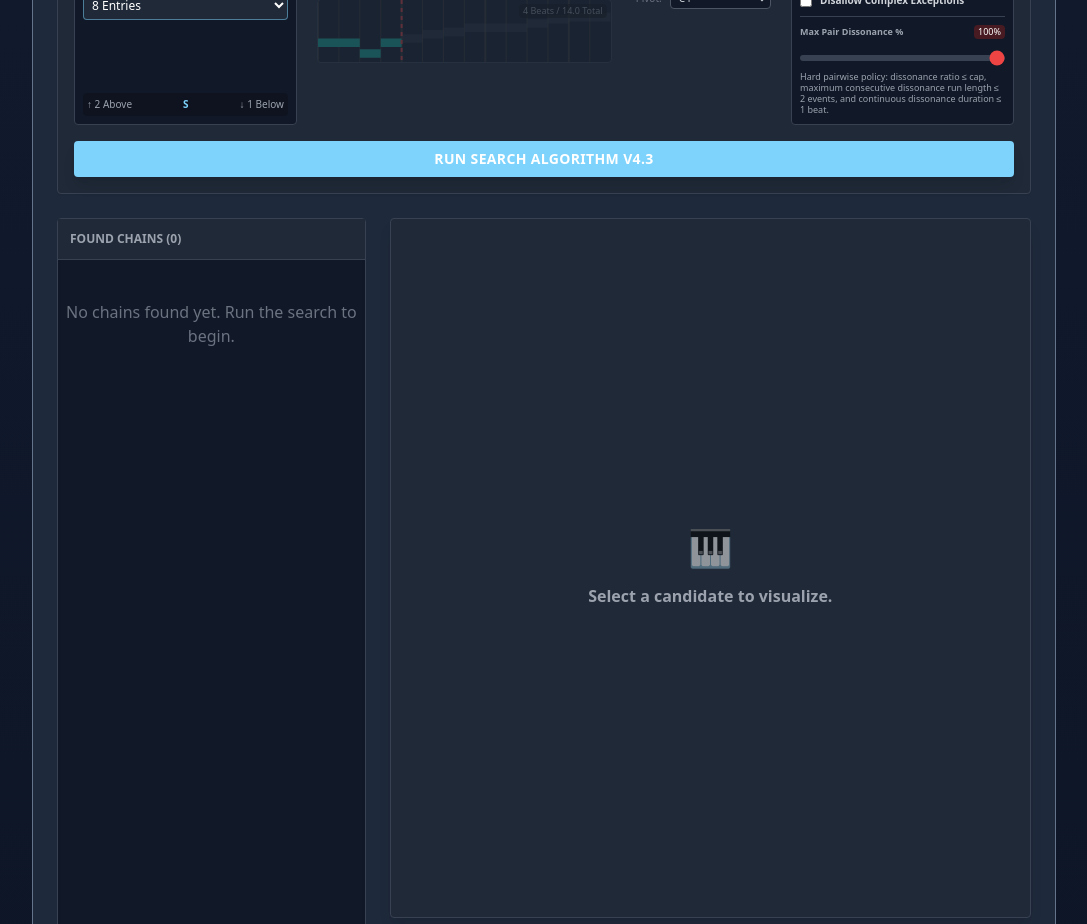
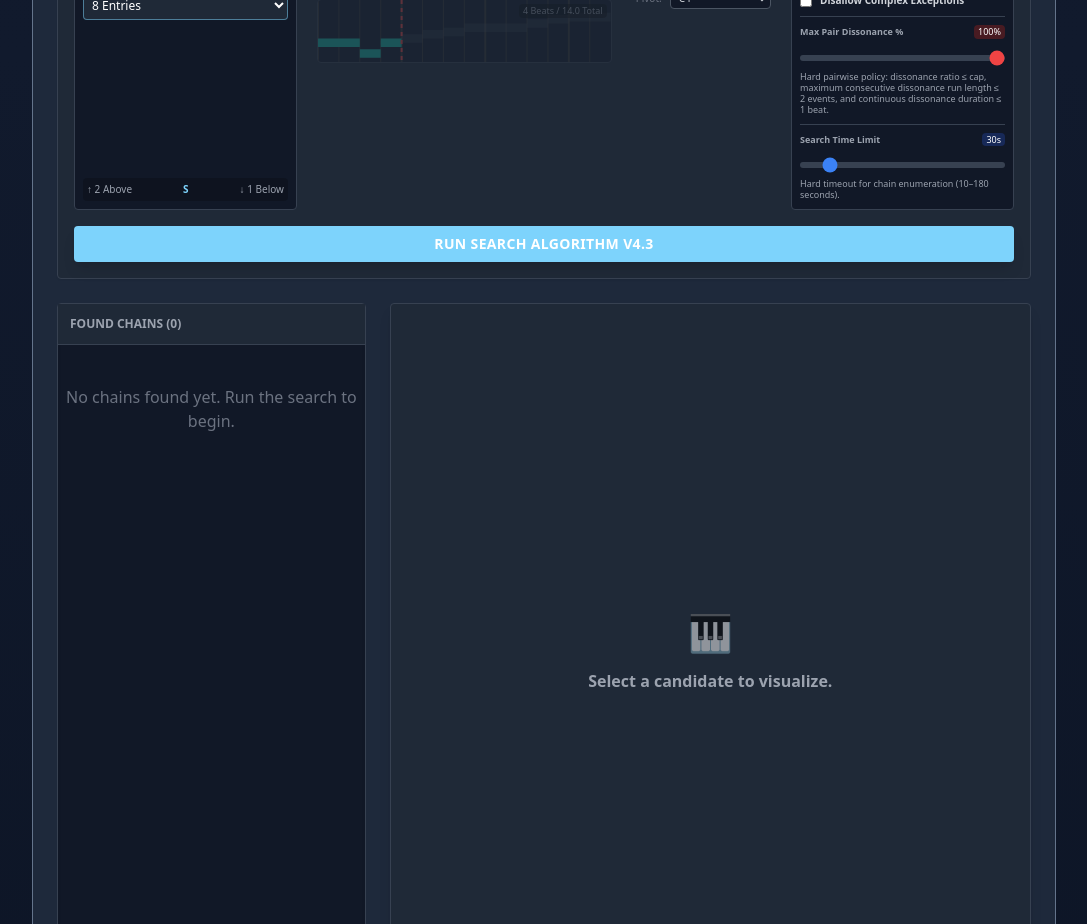
Before and after one commit to cmtalleyrand/Stretto-Assembly, a React (Vite) app: page / in a window 1280 px wide. Shown: the part 1280-2204 px from the top of the page, without its empty margins (96-1183 px from the left). Built offline with nearby package versions, Linux system fonts and the light colour scheme.

Commit message:
Improve compound interval labels and add search timeout slider

```diff
--- a/components/StrettoView.tsx
+++ b/components/StrettoView.tsx
@@ -90,7 +90,8 @@ export default function StrettoView({
         disallowComplexExceptions: false,
         maxPairwiseDissonance: 1.0, // Default to Allow All
         scaleRoot: 0,
-        scaleMode: 'Major'
+        scaleMode: 'Major',
+        maxSearchTimeMs: 30000
     });
 
     const [chainResults, setChainResults] = useState<StrettoChainResult[]>([]);
--- a/components/services/midiSpelling.ts
+++ b/components/services/midiSpelling.ts
@@ -54,24 +54,30 @@ export function getIntervalLabel(semitones: number): string {
         return `${signStr}${map[abs % 12]}`;
     }
 
-    // Compound Intervals
     const octaves = Math.floor(abs / 12);
     const simple = abs % 12;
 
-    // Standard names for compound intervals
-    if (simple === 3 && octaves === 1) return `${signStr}m10`;  // m3 + P8 = 15
-    if (simple === 4 && octaves === 1) return `${signStr}M10`;  // M3 + P8 = 16
-    if (simple === 5 && octaves === 1) return `${signStr}P11`;  // P4 + P8 = 17
-    if (simple === 7 && octaves === 1) return `${signStr}P12`;  // P5 + P8 = 19
-    if (simple === 8 && octaves === 1) return `${signStr}m13`;  // m6 + P8 = 20
-    if (simple === 9 && octaves === 1) return `${signStr}M13`;  // M6 + P8 = 21
-    if (simple === 0 && octaves === 2) return `${signStr}P15`;  // P8 + P8 = 24
-    if (simple === 5 && octaves === 2) return `${signStr}P18`;  // P4 + 2P8 = 29
-    if (simple === 7 && octaves === 2) return `${signStr}P19`;  // P5 + 2P8 = 31
+    // Use canonical compound interval spelling (e.g., m17, M20) instead of octave suffixes.
+    const intervalClassToBase: Record<number, { quality: 'P' | 'm' | 'M' | 'A'; number: number } | undefined> = {
+        0: { quality: 'P', number: 1 },
+        1: { quality: 'm', number: 2 },
+        2: { quality: 'M', number: 2 },
+        3: { quality: 'm', number: 3 },
+        4: { quality: 'M', number: 3 },
+        5: { quality: 'P', number: 4 },
+        6: { quality: 'A', number: 4 },
+        7: { quality: 'P', number: 5 },
+        8: { quality: 'm', number: 6 },
+        9: { quality: 'M', number: 6 },
+        10: { quality: 'm', number: 7 },
+        11: { quality: 'M', number: 7 },
+    };
 
-    // Fallback: Base + Octave
-    // Format: "+P5(+8va)"
-    return `${signStr}${map[simple]}(+${octaves} 8va)`;
+    const descriptor = intervalClassToBase[simple];
+    if (!descriptor) return `${signStr}${map[simple]}`;
+
+    const compoundNumber = descriptor.number + (octaves * 7);
+    return `${signStr}${descriptor.quality}${compoundNumber}`;
 }
 
 export function getRhythmAbbreviation(durationTicks: number, ppq: number): string {
--- a/components/stretto/StrettoSearchPanel.tsx
+++ b/components/stretto/StrettoSearchPanel.tsx
@@ -378,6 +378,23 @@ export default function StrettoSearchPanel({
                                 Hard pairwise policy: dissonance ratio ≤ cap, maximum consecutive dissonance run length ≤ 2 events, and continuous dissonance duration ≤ 1 beat.
                             </p>
                         </div>
+
+
+                        <div className="pt-2 border-t border-gray-700">
+                            <div className="flex justify-between items-center mb-1">
+                                <label className="text-[9px] font-bold text-gray-400">Search Time Limit</label>
+                                <span className="text-[9px] bg-blue-900/50 text-white px-1 rounded">{Math.round((options.maxSearchTimeMs ?? 30000) / 1000)}s</span>
+                            </div>
+                            <input
+                                type="range" min="10" max="180" step="1"
+                                value={Math.round((options.maxSearchTimeMs ?? 30000) / 1000)}
+                                onChange={(e) => handleChange('maxSearchTimeMs', parseInt(e.target.value, 10) * 1000)}
+                                className="w-full h-1.5 bg-gray-700 rounded-lg appearance-none cursor-pointer accent-blue-500"
+                            />
+                            <p className="mt-1 text-[9px] text-gray-400 leading-tight">
+                                Hard timeout for chain enumeration (10–180 seconds).
+                            </p>
+                        </div>
                     </div>
                 </div>
             </div>
```
Also changed, not shown: 1 other file (tests, documents, lock files or other folders).
